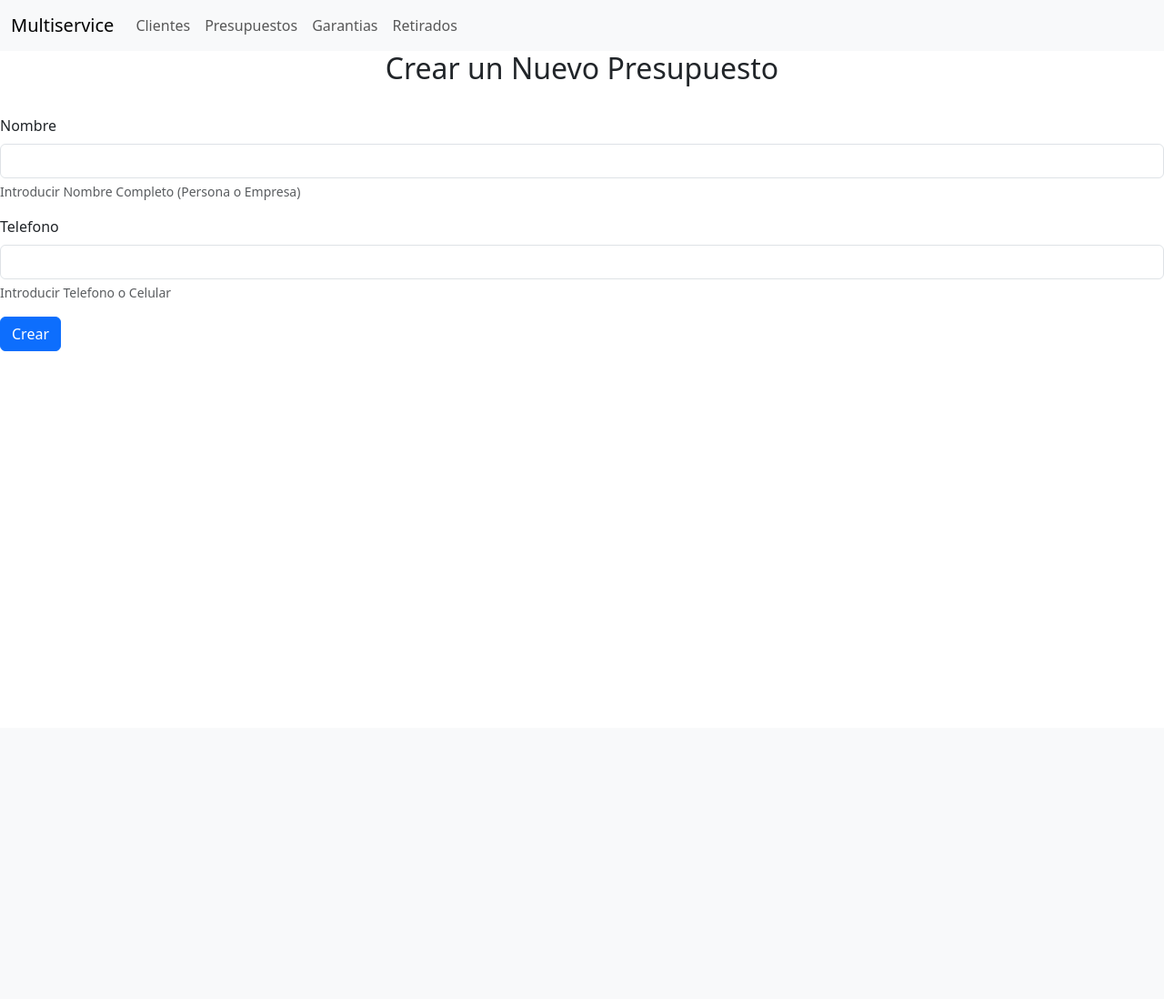
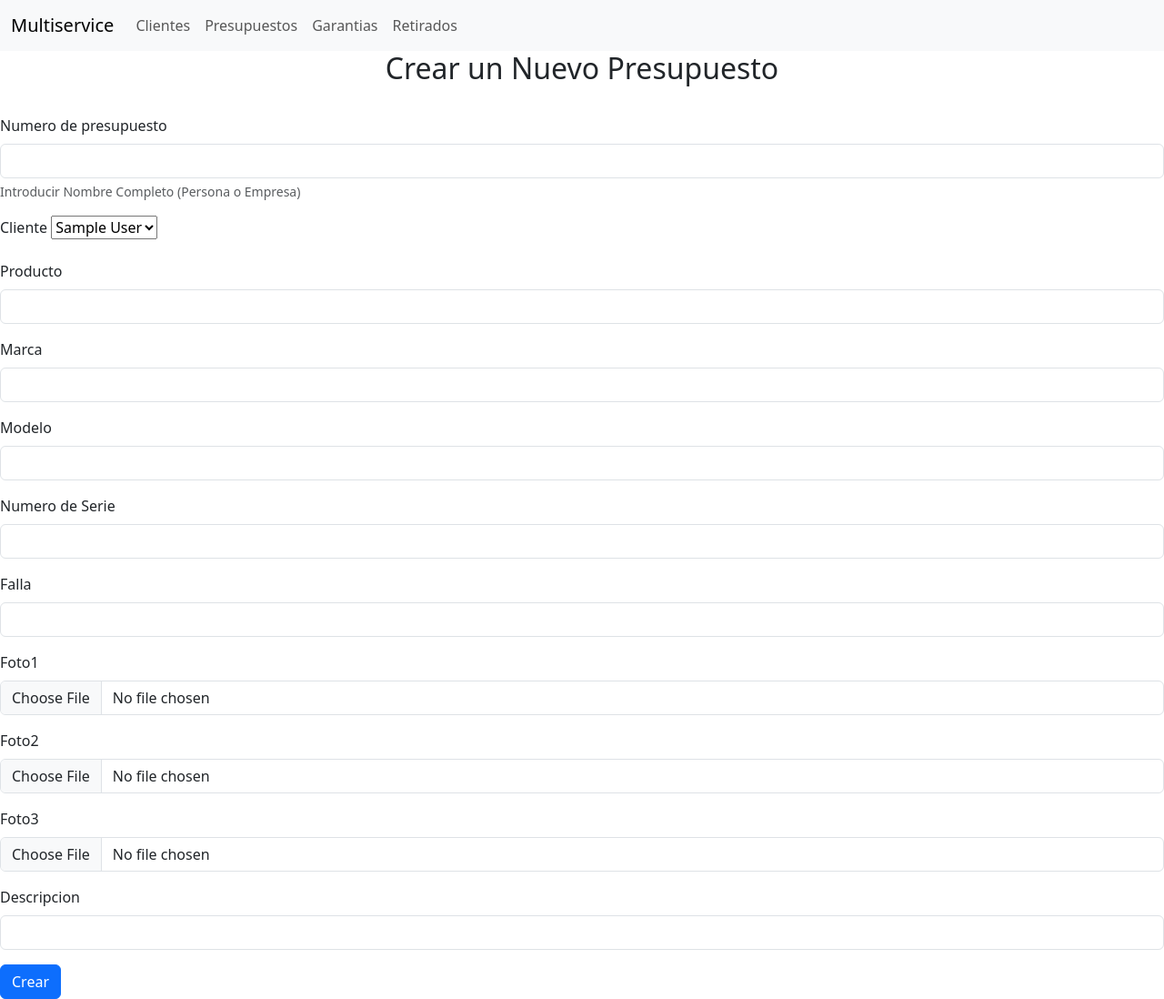
Before and after one commit to EbanSnt/Taller_Crud, a Django app: page /home/new_ticket in a window 1280 px wide. Shown: the whole page at 91% size. Before the commit the page ends 386 px from the top, so only its background shows below. Run offline with Django 5.2, Linux system fonts and the light colour scheme; tables that the repository leaves empty hold one stand-in row (values such as "Sample post").

Commit message:
avances
avances

```diff
--- a/main/urls.py
+++ b/main/urls.py
@@ -8,9 +8,11 @@ urlpatterns = [
     path('new_ticket', create_ticket, name="new_ticket"),
     path('new_warranty_product', create_warranty_product, name="new_warranty_product"),
     path('new_delivered_product', create_delivered_product, name="new_delivered_product"),
+    #####
     path('all_customers', show_all_customers, name="all_customers"),
     path('all_tickets', show_all_tickets, name="all_tickets"),
     path('all_warranty_products', show_all_warranty_products, name="all_warranty_products"),
     path('all_delivered_products', show_all_delivered_products, name="all_delivered_products"),
-
+    #####
+    path('update_customer/<int:customer_id>', update_customer, name="update_customer"),
 ]
--- a/main/views.py
+++ b/main/views.py
@@ -22,6 +22,7 @@ def create_customer(request):
 
 
 def create_ticket(request):
+    customers = Customers.objects.all()
     if request.method == "POST":
         ticket_number = request.POST["ticket_number"]
         customer_id = request.POST["customer_id"]
@@ -38,7 +39,8 @@ def create_ticket(request):
         Tickets.objects.create(ticket_number=ticket_number,customer_id=customer,product=product,trademark=trademark,version=version,serial_number=serial_number,failure=failure,product_image1=product_image1,product_image2=product_image2,product_image3=product_image3,description=description)
         return redirect("all_tickets")
     else:
-        return render(request, "new_ticket.html")
+        context = {"customers":customers}
+        return render(request, "new_ticket.html",context)
 
 
 def create_warranty_product(request):
@@ -99,3 +101,20 @@ def show_all_delivered_products(request):
         return render(request, "delivered_products.html",context)
     except:
         return render(request, "delivered_products.html")
+
+
+### TODOS LOS "UPDATE" ###
+
+def update_customer(request,customer_id):
+    customer = Customers.objects.get(id=customer_id)
+    tickets = Tickets.objects.filter(customer_id=customer_id)
+    context = {"customer":customer, "tickets":tickets}
+    #warranties = WarrantyProducts.objects.filter(ticket_id=customer_id)
+    try:
+        if request.method == "POST":
+            customer.name = request.POST["name"]
+            customer.telephone_number = request.POST["telephone_number"]
+            customer.save()
+            return redirect("update_customer")
+    except:
+        return render(request, "update_customer.html",context)
--- a/taller_crud/settings.py
+++ b/taller_crud/settings.py
@@ -120,7 +120,9 @@ USE_TZ = True
 # Static files (CSS, JavaScript, Images)
 # https://docs.djangoproject.com/en/5.0/howto/static-files/
 
-STATIC_URL = 'static/'
+STATIC_URL = '/static/'
+
+STATICFILES_DIRS = [os.path.join(BASE_DIR, 'static')]
 
 MEDIA_ROOT = BASE_DIR / "media"
 
--- a/taller_crud/urls.py
+++ b/taller_crud/urls.py
@@ -16,8 +16,10 @@ Including another URLconf
 """
 from django.contrib import admin
 from django.urls import path,include
+from django.conf import settings
+from django.conf.urls.static import static
 
 urlpatterns = [
     path('admin/', admin.site.urls),
     path("home/", include("main.urls")),
-]
+]+ static(settings.MEDIA_URL, document_root=settings.MEDIA_ROOT)
--- a/templates/customers.html
+++ b/templates/customers.html
@@ -6,7 +6,7 @@
 {% block content %}
 <br>
 <h2 style="text-align: center;">Lista de Clientes</h2>
-<button type="button" class="btn btn-outline-primary"><a href="{% url 'new_customer' %}">Crear Nuevo Cliente</a></button>
+<a href="{% url 'new_customer' %}"><button type="button" class="btn btn-outline-primary">Crear Nuevo Cliente</button></a>
 <br>
 
 <table class="table table-striped">
@@ -15,6 +15,7 @@
         <th scope="col">ID</th>
         <th scope="col">Nombre</th>
         <th scope="col">Telefono</th>
+        <th scope="col"></th>
       </tr>
     </thead>
     <tbody>
@@ -23,6 +24,8 @@
             <td>{{ customer.id }}</td>
             <td>{{ customer.name }}</td>
             <td>{{ customer.telephone_number }}</td>
+            <td><a href="#"><button type="button" class="btn btn-outline-success">Detalles</button></a></td>
+            <td><a href="#"><button type="button" class="btn btn-outline-danger">Eliminar</button></a></td>
         </tr>
         {% endfor %}
     </tbody>
--- a/templates/new_ticket.html
+++ b/templates/new_ticket.html
@@ -9,16 +9,76 @@
 <form method="post" enctype="multipart/form-data">
     {% csrf_token %}
     <div class="mb-3">
-      <label for="exampleInputEmail1" class="form-label">Nombre</label>
-      <input type="text" class="form-control" id="exampleInputEmail1" aria-describedby="emailHelp" name="name">
+      <label for="exampleInputEmail1" class="form-label">Numero de presupuesto</label>
+      <input type="text" class="form-control" id="exampleInputEmail1" aria-describedby="emailHelp" name="ticket_number">
       <div id="emailHelp" class="form-text">Introducir Nombre Completo (Persona o Empresa)</div>
     </div>
 
+
     <div class="mb-3">
-        <label for="exampleInputEmail1" class="form-label">Telefono</label>
-        <input type="number" class="form-control" id="exampleInputEmail1" aria-describedby="emailHelp" name="telephone_number">
-        <div id="emailHelp" class="form-text">Introducir Telefono o Celular</div>
+        <label for="exampleInputEmail1" class="form-label">Cliente</label>
+        <select name="customer_id" id="customer_id">
+          {% for customer in customers %}
+            <option value="{{ customer.id }}">{{ customer.name }}</option>
+          {% endfor %}
+        </select>
       </div>
+
+
+    <div class="mb-3">
+      <label for="exampleInputEmail1" class="form-label">Producto</label>
+      <input type="text" class="form-control" id="exampleInputEmail1" aria-describedby="emailHelp" name="product">
+    </div>
+
+
+    <div class="mb-3">
+      <label for="exampleInputEmail1" class="form-label">Marca</label>
+      <input type="text" class="form-control" id="exampleInputEmail1" aria-describedby="emailHelp" name="trademark">
+    </div>
+
+
+    <div class="mb-3">
+      <label for="exampleInputEmail1" class="form-label">Modelo</label>
+      <input type="text" class="form-control" id="exampleInputEmail1" aria-describedby="emailHelp" name="version">
+    </div>
+
+
+    <div class="mb-3">
+      <label for="exampleInputEmail1" class="form-label">Numero de Serie</label>
+      <input type="text" class="form-control" id="exampleInputEmail1" aria-describedby="emailHelp" name="serial_number">
+    </div>
+
+
+    <div class="mb-3">
+      <label for="exampleInputEmail1" class="form-label">Falla</label>
+      <input type="text" class="form-control" id="exampleInputEmail1" aria-describedby="emailHelp" name="failure">
+    </div>
+
+
+    <div class="mb-3">
+      <label for="exampleInputEmail1" class="form-label">Foto1</label>
+      <input type="file" class="form-control" id="exampleInputEmail1" aria-describedby="emailHelp" name="product_image1">
+    </div>
+
+
+    <div class="mb-3">
+      <label for="exampleInputEmail1" class="form-label">Foto2</label>
+      <input type="file" class="form-control" id="exampleInputEmail1" aria-describedby="emailHelp" name="product_image2">
+    </div>
+
+
+    <div class="mb-3">
+      <label for="exampleInputEmail1" class="form-label">Foto3</label>
+      <input type="file" class="form-control" id="exampleInputEmail1" aria-describedby="emailHelp" name="product_image3">
+    </div>
+
+
+    <div class="mb-3">
+      <label for="exampleInputEmail1" class="form-label">Descripcion</label>
+      <input type="text" class="form-control" id="exampleInputEmail1" aria-describedby="emailHelp" name="description">
+    </div>
+
+
     <button type="submit" class="btn btn-primary">Crear</button>
   </form>
 
```
Also changed, not shown: templates/tickets.html (+6 -1 lines), templates/update_customer.html (added, +31 -0 lines), media/products_images/2021-microwaves-blog.png (added), media/products_images/2021-microwaves-blog_jJtFWhB.png (added), media/products_images/59ca325f-a671-4394-b4bc-a7503e879584_16-9-discover-aspect-ratio_default_0.jpg (added), media/products_images/59ca325f-a671-4394-b4bc-a7503e879584_16-9-discover-aspect-ratio_default__HkFq2Dx.jpg (added), media/products_images/mpr8520npi_05.jpg (added), media/products_images/mpr8520npi_05_nIsjC2f.jpg (added), templates/update_ticket.html (added).
